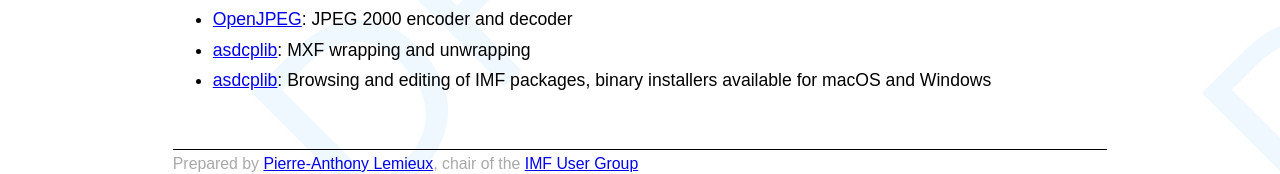
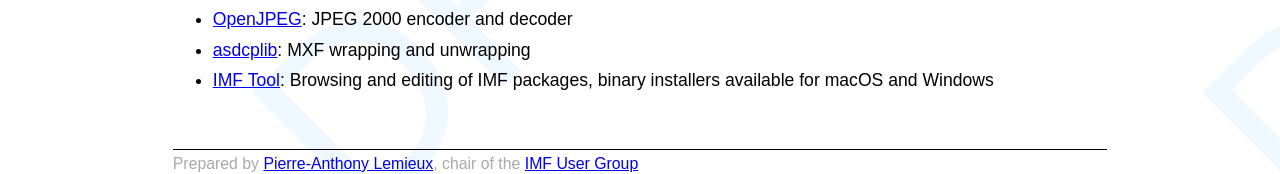
Before and after one commit to sandflow/imf-in-archives, a plain HTML site: page index.html in a window 1280 px wide. Shown: the part 2141-2315 px from the top of the page. Drawn offline with Linux system fonts and the light colour scheme.

Commit message:
Update index.html

```diff
--- a/index.html
+++ b/index.html
@@ -114,7 +114,7 @@
       <li><a href="https://github.com/sandflow/imscJS">imscJS</a>: timed text renderer</li>
       <li><a href="https://github.com/uclouvain/openjpeg">OpenJPEG</a>: JPEG 2000 encoder and decoder</li>
       <li><a href="https://github.com/cinecert/asdcplib">asdcplib</a>: MXF wrapping and unwrapping</li>
-      <li><a href="https://github.com/IMFTool/IMFTool">asdcplib</a>: Browsing and editing of IMF packages, binary installers available for macOS and Windows</li>
+      <li><a href="https://github.com/IMFTool/IMFTool">IMF Tool</a>: Browsing and editing of IMF packages, binary installers available for macOS and Windows</li>
     </ul>
 
   </section>
```
